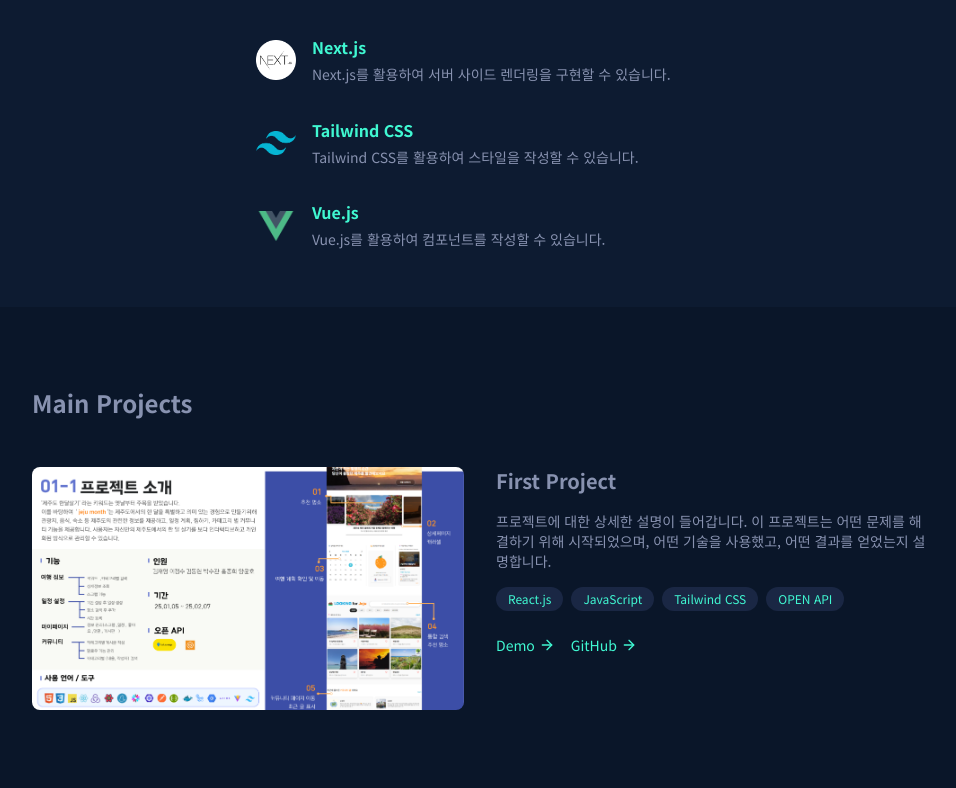
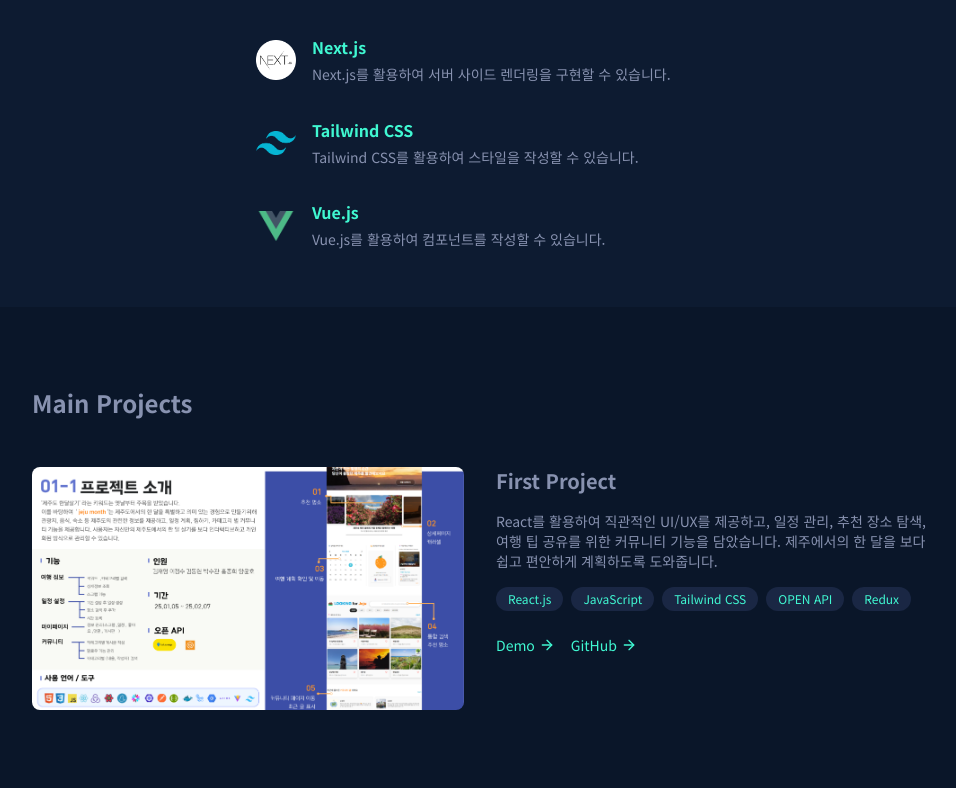
Before and after one commit to Sugwan-p/myportfolio, a Next.js app: page / in a window 1280 px wide. Shown: the part 2004-2792 px from the top of the page, without its empty margins (160-1116 px from the left). Built offline with nearby package versions, Linux system fonts and the light colour scheme; grey boxes are pictures that could not be loaded.

Commit message:
Feat : Project page Url 연결

```diff
--- a/app/page.tsx
+++ b/app/page.tsx
@@ -1,6 +1,6 @@
 'use client';
 
-import { useEffect, useState } from 'react';
+import { useEffect, useState, useRef } from 'react';
 import { motion } from 'framer-motion';
 import Image from 'next/image';
 import { ArrowRight } from 'lucide-react';
@@ -10,48 +10,83 @@ import { EmailLink } from '@/components/email-link';
 import { SectionTitle } from '@/components/section-title';
 import { Header } from '@/components/header';
 import profile from './profile.jpg';
+import DemoModal from '@/components/DemoModal';
+
+// 프로젝트 타입 정의
+interface Project {
+  title: string;
+  description: string;
+  image: string;
+  tags: string[];
+  demoLink?: string;
+  githubLink?: string;
+  notionLink?: string;
+  contribution?: number;
+}
 
 export default function Home() {
   const [mounted, setMounted] = useState(false);
   const [activeSkill, setActiveSkill] = useState('frontend');
+  const [openDemoModal, setOpenDemoModal] = useState<boolean>(false);
+  const [selectedProject, setSelectedProject] = useState<Project | null>(null);
+  // About 섹션에 사용할 ref
+  const aboutRef = useRef<HTMLElement>(null);
 
-  const mainProjects = [
+  const handleDemoClick = (project: Project) => {
+    setSelectedProject(project);
+    setOpenDemoModal(true);
+  };
+
+  const mainProjects: Project[] = [
     {
       title: 'First Project',
       description:
-        '프로젝트에 대한 상세한 설명이 들어갑니다. 이 프로젝트는 어떤 문제를 해결하기 위해 시작되었으며, 어떤 기술을 사용했고, 어떤 결과를 얻었는지 설명합니다.',
+        'React를 활용하여 직관적인 UI/UX를 제공하고, 일정 관리, 추천 장소 탐색, 여행 팁 공유를 위한 커뮤니티 기능을 담았습니다. 제주에서의 한 달을 보다 쉽고 편안하게 계획하도록 도와줍니다.',
       image: '/projectImages/200OK.png',
-      tags: ['React.js', 'JavaScript', 'Tailwind CSS', 'OPEN API'],
+      tags: ['React.js', 'JavaScript', 'Tailwind CSS', 'OPEN API', 'Redux'],
       demoLink: '#',
       githubLink: 'https://github.com/Sugwan-p/jejumonth-frontend/tree/main',
+      notionLink:
+        'https://efficient-knot-8e2.notion.site/1b3931125dd680759976daa060aa3fde?v=1b3931125dd6816d88c2000cba4c7216',
+      contribution: 20,
     },
     {
-      title: '프로젝트 2',
+      title: 'Second Project',
       description:
         '두 번째 프로젝트에 대한 설명입니다. 프로젝트의 목적, 사용된 기술, 해결한 문제점 등을 자세히 설명합니다.',
-      image: '/placeholder.svg?height=400&width=600',
-      tags: ['React', 'Node.js', 'MongoDB', 'Docker'],
+      image: '/projectImages/RiedOn.png',
+      tags: [
+        'Vue.js',
+        'JavaScript',
+        'Tailwind CSS',
+        'OPEN API',
+        'Pinia',
+        'Vuetify',
+      ],
       demoLink: '#',
-      githubLink: '#',
+      githubLink: 'https://github.com/Sugwan-p/RideOn/tree/main',
+      notionLink:
+        'https://efficient-knot-8e2.notion.site/1b4931125dd680648bedc53c886608f0?v=1b4931125dd6816e9557000c8e7890fe',
+      contribution: 25,
     },
   ];
 
   const subProjects = [
     {
-      title: '포토폴리오',
+      title: 'MySite',
       description: '개인 포토폴리오 사이트',
+      tags: ['next.js', 'tailwindCSS', 'typescript'],
+      link: 'https://github.com/Sugwan-p/myportfolio',
+    },
+    {
+      title: '추가 예정입니다',
+      description: '추가 예정입니다',
       tags: ['next.js', 'tailwindCSS', 'typescript'],
       link: '#',
     },
     {
-      title: '포토폴리오',
-      description: '개인 포토폴리오 사이트',
-      tags: ['next.js', 'tailwindCSS', 'typescript'],
-      link: '#',
-    },
-    {
-      title: '포토폴리오',
-      description: '개인 포토폴리오 사이트',
+      title: '추가 예정입니다',
+      description: '추가 예정입니다',
       tags: ['next.js', 'tailwindCSS', 'typescript'],
       link: '#',
     },
@@ -170,6 +205,22 @@ export default function Home() {
     setMounted(true);
   }, []);
 
+  // Intersection Observer를 사용해 About 섹션이 50% 이상 보이면 자동 스크롤
+  useEffect(() => {
+    if (!aboutRef.current) return;
+    const observer = new IntersectionObserver(
+      ([entry]) => {
+        if (entry.isIntersecting) {
+          aboutRef.current?.scrollIntoView({ behavior: 'smooth' });
+          observer.disconnect();
+        }
+      },
+      { threshold: 0.5 }
+    );
+    observer.observe(aboutRef.current);
+    return () => observer.disconnect();
+  }, []);
+
   if (!mounted) return null;
 
   return (
@@ -205,7 +256,8 @@ export default function Home() {
               className="text-3xl md:text-5xl text-[#8892b0] mb-8"
             >
               저는 끊임없는 도전을 즐기며,
-              <br />웹 개발의 매력에 빠져 있습니다.
+              <br />
+              웹 개발의 매력에 빠져 있습니다.
             </motion.h2>
             <motion.p
               initial={{ opacity: 0, y: 20 }}
@@ -220,8 +272,8 @@ export default function Home() {
           </div>
         </section>
 
-        {/* About Section */}
-        <section id="about" className="py-20 px-4">
+        {/* About Section (자동 스크롤 적용) */}
+        <section id="about" ref={aboutRef} className="py-20 px-4">
           <div className="max-w-4xl mx-auto">
             <SectionTitle number="01" title="About Me" />
             <div className="grid md:grid-cols-2 gap-12">
@@ -387,7 +439,6 @@ export default function Home() {
                 </h2>
 
                 {/* FrontEnd 탭 내용 */}
-                {/* FrontEnd 탭 내용 */}
                 <TabsContent
                   value="frontend"
                   className="bg-transparent min-h-[500px]"
@@ -398,8 +449,6 @@ export default function Home() {
                         key={skill.name}
                         className="flex items-center gap-4 p-2"
                       >
-                        {/* 기존: 동그란 테두리 div 감싸고 있었음 -> 제거 */}
-                        {/* 새로: Image 자체에 width/height를 지정해 동일 크기로 표시 */}
                         <Image
                           src={skill.icon}
                           alt={skill.name}
@@ -420,7 +469,6 @@ export default function Home() {
                   </div>
                 </TabsContent>
 
-                {/* BackEnd 탭 내용 */}
                 {/* BackEnd 탭 내용 */}
                 <TabsContent
                   value="backend"
@@ -578,12 +626,12 @@ export default function Home() {
                       ))}
                     </div>
                     <div className="flex gap-4">
-                      <a
-                        href={project.demoLink}
+                      <button
+                        onClick={() => handleDemoClick(project)}
                         className="text-sm text-[#40F8D2] hover:underline inline-flex items-center"
                       >
                         Demo <ArrowRight className="ml-1 h-4 w-4" />
-                      </a>
+                      </button>
                       <a
                         href={project.githubLink}
                         className="text-sm text-[#40F8D2] hover:underline inline-flex items-center"
@@ -643,6 +691,13 @@ export default function Home() {
           </div>
         </section>
       </main>
+      {openDemoModal && (
+        <DemoModal
+          open={openDemoModal}
+          onClose={() => setOpenDemoModal(false)}
+          project={selectedProject}
+        />
+      )}
     </>
   );
 }
--- /dev/null
+++ b/components/DemoModal.tsx
@@ -0,0 +1,119 @@
+'use client';
+
+import { FC } from 'react';
+import { motion } from 'framer-motion';
+import Image from 'next/image';
+import close from '../public/icons/close.svg';
+
+interface Project {
+  title: string;
+  description: string;
+  image?: string;
+  notionLink?: string;
+  githubLink?: string;
+  contribution?: number
+}
+
+interface DemoModalProps {
+  open: boolean;
+  onClose: () => void;
+  project: Project | null;
+}
+
+const DemoModal: FC<DemoModalProps> = ({ open, onClose, project }) => {
+  if (!open || !project) return null;
+
+  return (
+    <div className="fixed inset-0 z-50 flex items-center justify-center bg-black/50">
+      {/* 모달 카드 컨테이너 */}
+      <motion.div
+        initial={{ opacity: 0, scale: 0.95 }}
+        animate={{ opacity: 1, scale: 1 }}
+        transition={{ duration: 0.3 }}
+        className="relative w-[360px] md:w-[400px]
+                   bg-[#1a2744] text-[#8892b0]
+                   rounded-xl p-5 shadow-lg"
+      >
+        {/* 상단: 프로젝트 제목 & 닫기 버튼 */}
+        <div className="flex items-center justify-between mb-4">
+          <h2 className="text-lg font-bold text-[#40F8D2]">{project.title}</h2>
+          <button
+            onClick={onClose}
+            className="text-[#8892b0] hover:text-white transition-colors"
+          >
+            <Image
+              src={close}
+              alt="Close"
+              width={15}
+              height={15}
+              className="filter brightness-0 invert"
+            />
+          </button>
+        </div>
+
+        {/* 이미지/기여도 영역 */}
+        <div className="relative w-full h-40 bg-[#0d1b31] rounded-lg flex items-center justify-center overflow-hidden">
+          {project.image ? (
+            <Image
+              src={project.image}
+              alt={project.title}
+              fill
+              className="object-cover"
+            />
+          ) : (
+            <div className="text-[#40F8D2] text-sm">No Image</div>
+          )}
+
+          {/* 기여도 배지 */}
+          <span
+            className="absolute top-2 left-2
+                 bg-[#40F8D2] text-[#0a1629]
+                 text-xs font-semibold
+                 px-2 py-1 rounded-md shadow-sm"
+          >
+            기여도 {project.contribution || 'N/A'}
+          </span>
+        </div>
+
+        {/* 설명 문구 */}
+        <div className="mt-5 text-center">
+          <p className="text-sm text-[#8892b0] mb-2 text-left ">
+            포트폴리오의 모든 이야기가 노션에 담겨 있어요!
+          </p>
+          <p className="text-xs text-[#8892b0] text-left whitespace-pre-wrap break-words">
+            더욱 체계적인 포트폴리오와 프로젝트 기록을 노션에서 확인하실 수
+            있습니다.
+          </p>
+        </div>
+
+        {/* 버튼 2개: 노션 보러가기 & GitHub */}
+        <div className="mt-6 flex gap-4">
+          <a
+            href={project.notionLink || '#'}
+            target="_blank"
+            rel="noopener noreferrer"
+            className="flex-1 text-center
+                       bg-[#40F8D2] text-[#0a1629]
+                       text-sm font-medium py-2 rounded-md
+                       hover:bg-[#40F8D2]/90 transition-colors"
+          >
+            노션 보러가기
+          </a>
+          <a
+            href={project.githubLink || '#'}
+            target="_blank"
+            rel="noopener noreferrer"
+            className="flex-1 text-center
+                       bg-[#40F8D2] text-[#0a1629]
+                       text-sm font-medium py-2 rounded-md
+                       hover:bg-[#40F8D2]/90 transition-colors"
+          >
+            GitHub
+          </a>
+        </div>
+      </motion.div>
+    </div>
+  );
+};
+
+export default DemoModal;
--- a/components/projects.tsx
+++ b/components/projects.tsx
@@ -18,6 +18,7 @@ const projectTemplates = [
     technologies: ["React", "Next.js", "Tailwind CSS"],
     demoLink: "#",
     githubLink: "#",
+    notionLink: 'www.naver.com'
   },
   {
     id: 2,
```
Also changed, not shown: components/demoModal.ts (added, +11 -0 lines), public/icons/close.svg (added), 1 other file (tests, documents, lock files or other folders).
